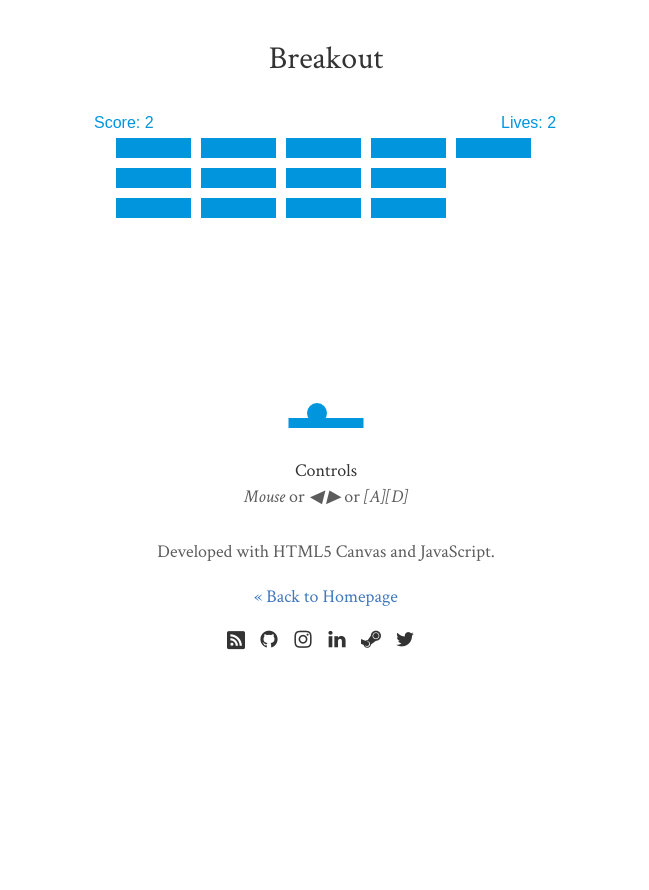
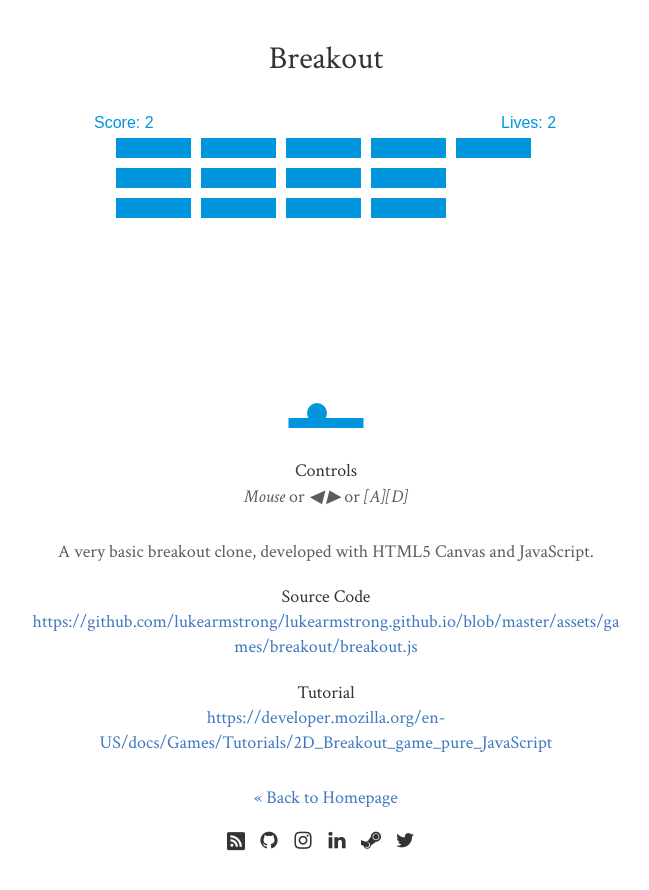
Before and after one commit to lukearmstrong/lukearmstrong.co.uk, a Jekyll site: the page built from _games/breakout.html, in a window 1280 px wide. Shown: the top 890 px of the page, without its empty margins (314-963 px from the left). Built offline with Jekyll 4.4.1, drawn with Linux system fonts in a browser that asks for light colours; some web fonts are replaced.

Commit message:
Update descriptions of previous games

```diff
--- a/_games/breakout.html
+++ b/_games/breakout.html
@@ -1,7 +1,7 @@
 ---
 date: 2016-11-15 21:33
 title: Breakout
-description: Developed with HTML5 Canvas and JavaScript.
+description: A very basic breakout clone, developed with HTML5 Canvas and JavaScript.
 opengraph_image: games/breakout.png
 ---
 
@@ -19,7 +19,15 @@ opengraph_image: games/breakout.png
 		</dd>
 	</dl>
 
-	<p>Developed with HTML5 Canvas and JavaScript.</p>
+	<p>A very basic breakout clone, developed with HTML5 Canvas and JavaScript.</p>
+
+	<dl>
+		<dt>Source Code</dt>
+		<dd><a href="https://github.com/lukearmstrong/lukearmstrong.github.io/blob/master/assets/games/breakout/breakout.js">https://github.com/lukearmstrong/lukearmstrong.github.io/blob/master/assets/games/breakout/breakout.js</a></dd>
+
+		<dt>Tutorial</dt>
+		<dd><a href="https://developer.mozilla.org/en-US/docs/Games/Tutorials/2D_Breakout_game_pure_JavaScript">https://developer.mozilla.org/en-US/docs/Games/Tutorials/2D_Breakout_game_pure_JavaScript</a></dd>
+	</dl>
 </div>
 
 <style>
```
Also changed, not shown: _games/unity-tutorial-2d-roguelike.html (+6 -4 lines), _games/unity-tutorial-2d-ufo-project.html (+6 -4 lines), _games/unity-tutorial-roll-a-ball.html (+6 -4 lines), _games/unity-tutorial-space-shooter.html (+6 -4 lines).
